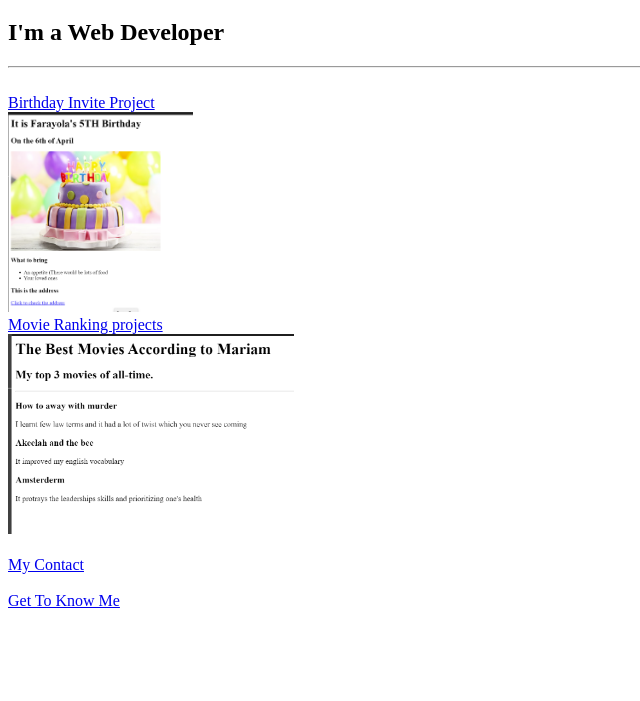
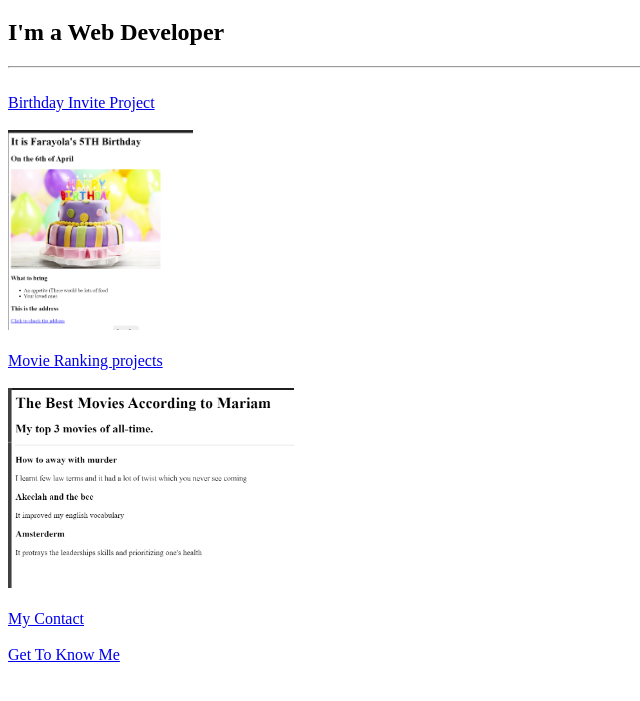
Before and after one commit to Giwa15/my-html-portfolio, a plain HTML site: page index.html in a window 1280 px wide. Shown: the part 61-762 px from the top of the page, without its empty margins (0-640 px from the left). Drawn offline with Linux system fonts and the light colour scheme.

Commit message:
Update index.html
I added more line break

```diff
--- a/index.html
+++ b/index.html
@@ -10,9 +10,9 @@
     <h2>I'm a Web Developer</h2>
     <hr /><br />
 
-    <a href="./public/birthday-invite.html">Birthday Invite Project</a><br />
-    <img src="./assets/images/birthday invite.png" alt="Birthday Invite Preview"  style="height:200px; width: auto;" /><br />
-    <a href="./public/movie-ranking.html">Movie Ranking projects</a><br />
+    <a href="./public/birthday-invite.html">Birthday Invite Project</a><br /><br />
+    <img src="./assets/images/birthday invite.png" alt="Birthday Invite Preview"  style="height:200px; width: auto;" /><br /><br />
+    <a href="./public/movie-ranking.html">Movie Ranking projects</a><br /><br />
     <img src="./assets/images/movie rating.png" alt="Movie rating Preview" style="height: 200px; width: auto;" /><br /><br />
     <a href="./public/contact.html">My Contact</a><br /><br />
     <a href="./public/about.html">Get To Know Me</a>
```
